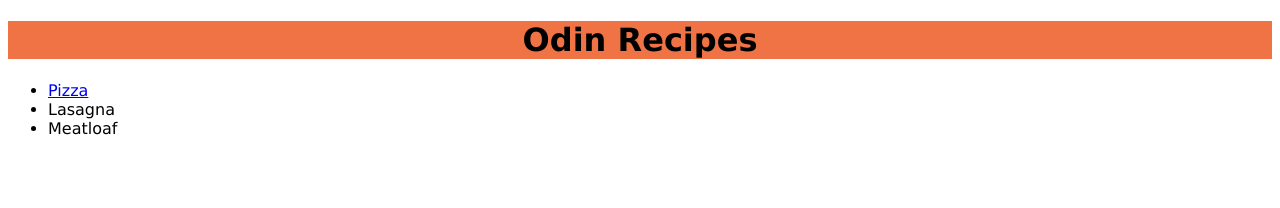
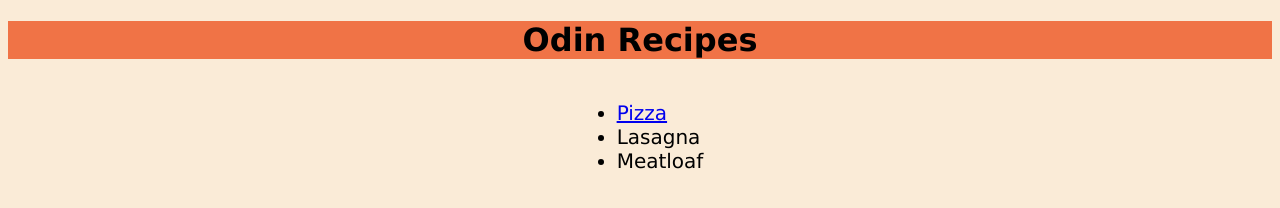
Before and after one commit to ChrisNer/odin-recipes, a plain HTML site: page index.html in a window 1280 px wide. Drawn offline with Linux system fonts and the light colour scheme.

Commit message:
Create basic styling of website

```diff
--- a/styles/style.css
+++ b/styles/style.css
@@ -1,8 +1,20 @@
 * {
     font-family: Verdana, Geneva, Tahoma, sans-serif;
+    background-color: antiquewhite;
 }
 
 h1 {
     background-color: rgb(240, 115, 70);
     text-align: center;
 }
+
+
+div.recipe-list {
+    font-size: 20px;
+    text-align: center;
+}
+
+.recipe-list ul {
+    display: inline-block;
+    text-align: left;
+}
```
